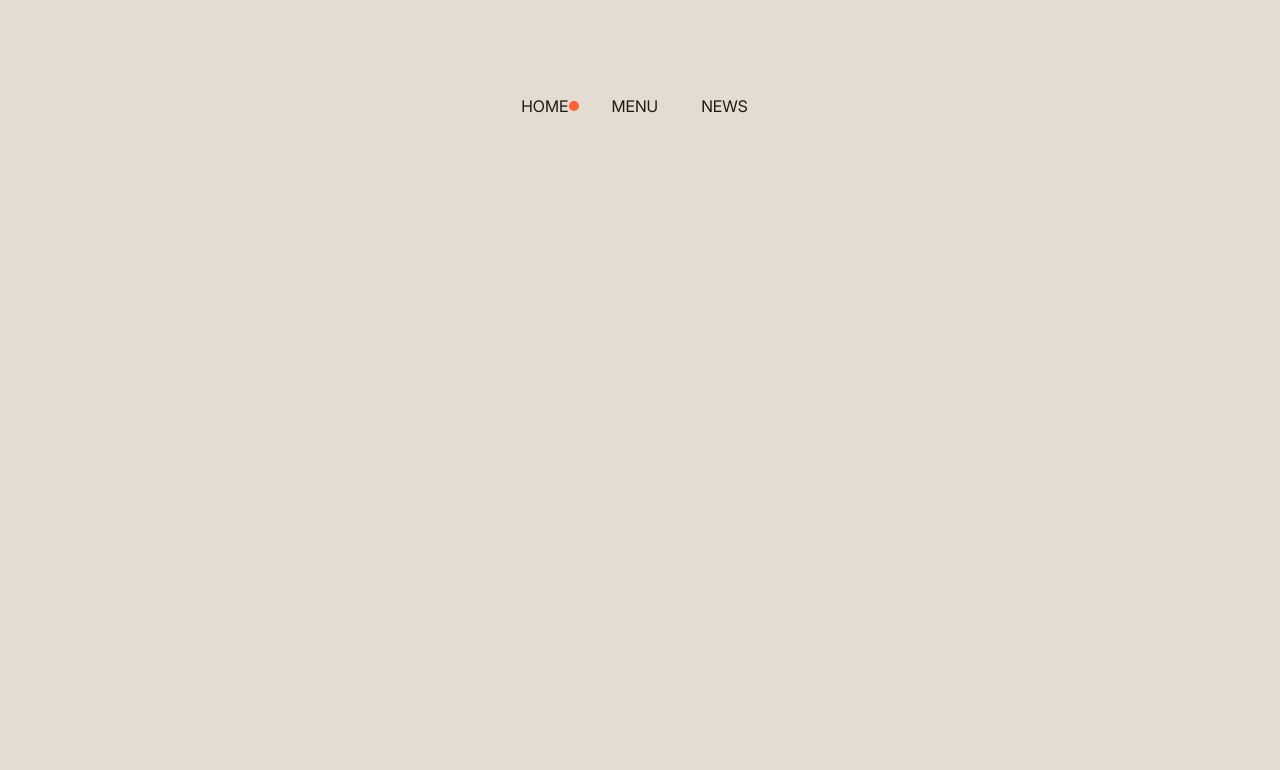
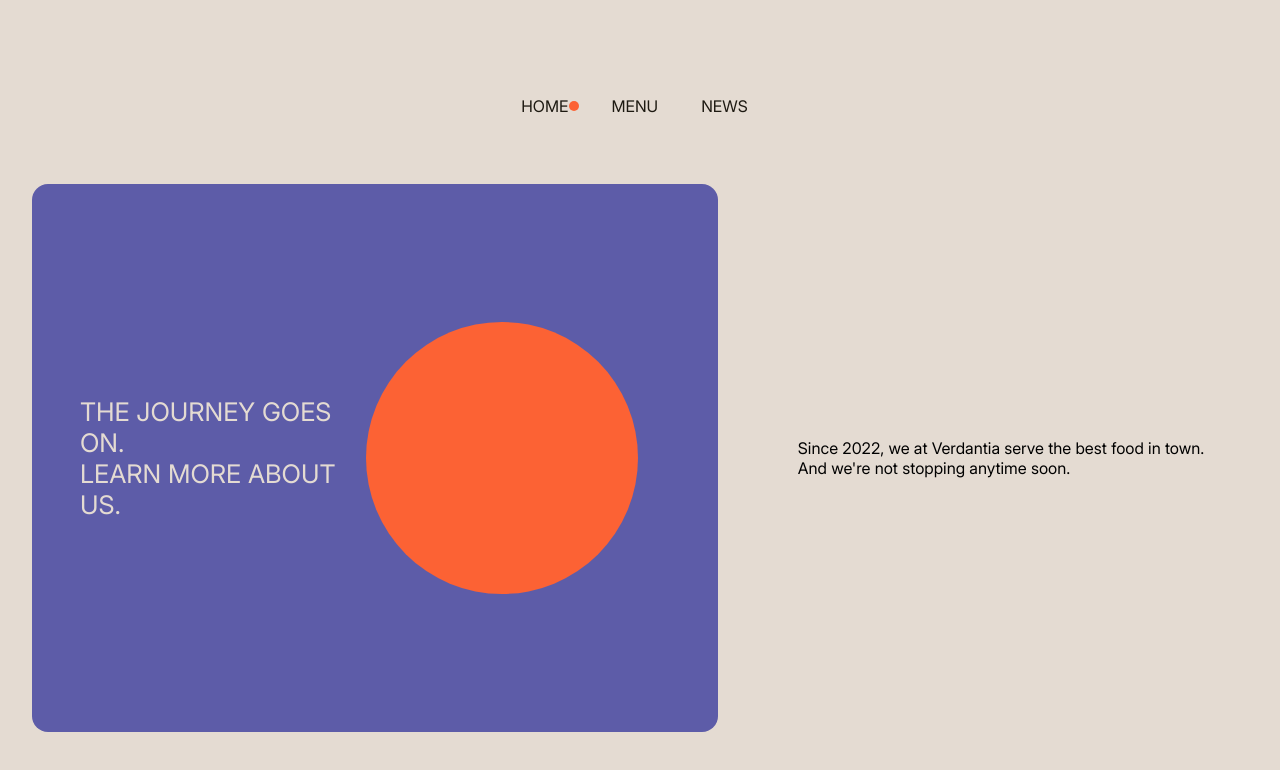
Before and after one commit to notCrazy0815/TSA-DesignBrief-25, a SvelteKit app: page / in a window 1280 px wide. Shown: the top 770 px of the page. Built offline with nearby package versions, Linux system fonts and the light colour scheme.

Commit message:
sideways content start

```diff
--- a/src/routes/+page.svelte
+++ b/src/routes/+page.svelte
@@ -111,6 +111,7 @@
                </div>
           </section>
      {/if}
+     <section class="sideways-section">
           <div class="nav">
                <h1 bind:this={navTitle}>VERDANTIA</h1>
                <div class="links">
@@ -128,7 +129,16 @@
                     </div>
                </div>
           </div>
-     <section class="another-section"></section>
+          <div class="sideways-content">
+               <div class="journey-start">
+                    <p>The journey goes on.<br>Learn more about us.</p>
+                    <div class="orange"></div>
+               </div>
+               <div class="who-we-are">
+                    <p>Since 2022, we at <span>Verdantia</span> serve the best food in town. And we're not stopping anytime soon.</p>
+               </div>
+          </div>
+     </section>
 </div>
 
 <style lang="scss">
@@ -238,12 +248,18 @@
                }
           }
 
+          .sideways-section {
+               display: flex;
+               flex-direction: column;
+               min-width: 100%;
+               height: 100vh;
+
                .nav {
                     width: 100%;
-               height: 100vh;
+                    height: fit-content;
                     display: flex;
                     flex-direction: column;
-               align-items: center ;
+                    align-items: center;
 
                     h1 {
                          font-size: 5rem;
@@ -278,5 +294,41 @@
                          }
                     }
                }
+
+               .sideways-content {
+                    height: 100%;
+                    display: flex;
+                    gap: 2rem;
+                    align-items: center;
+
+                    .journey-start {
+                         margin-left: 2rem;
+                         height: 80%;
+                         width: 80vw;
+                         display: flex;
+                         align-items: center;
+                         justify-content: space-between;
+                         background-color: v.$secondary;
+                         color: v.$font-color-light;
+                         text-transform: uppercase;
+                         font-size: clamp(1.5rem, 2vw, 2.5rem);
+                         padding: 3rem;
+                         border-radius: 1rem;
+
+                         .orange {
+                              width: clamp(8rem, 30vw, 18rem);
+                              aspect-ratio: 1;
+                              background-color: v.$primary;
+                              margin-right: 2rem;
+                              border-radius: 50%;
+                         }
+                    }
+
+                    .who-we-are {
+                         // width: 80vw;
+                         padding: 3rem;
+                    }
+               }
+          }
      }
 </style>
```
Lines whose indentation alone changed are shown as unchanged.
